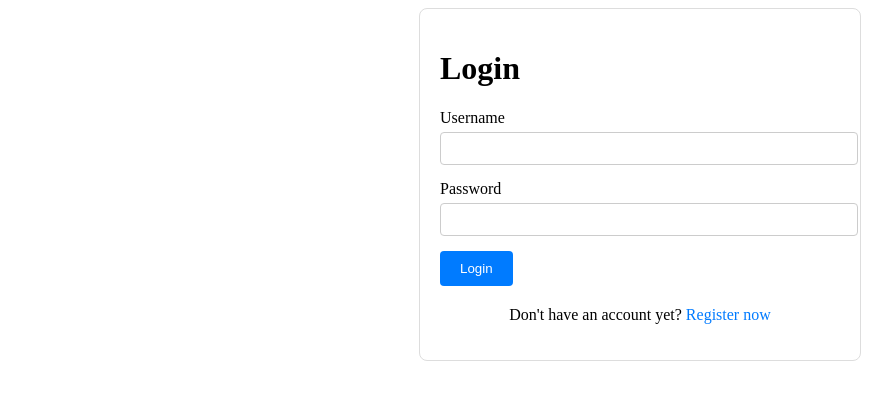
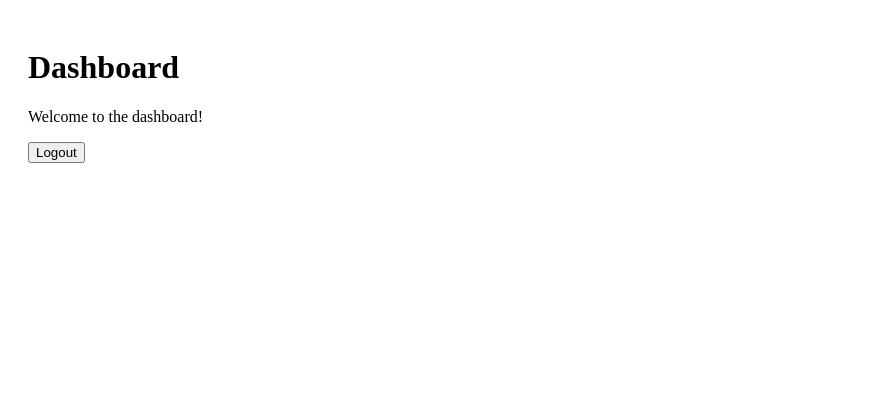
Before and after one commit to sumon-cns/project-management-system-frontend, a Vue app: page / in a window 1280 px wide. Before the commit this address led to /login. Shown: the top 400 px of the page, without its empty margins (0-896 px from the left). Built offline with nearby package versions, Linux system fonts and the light colour scheme; sample sign-in values are in the browser's storage.

Commit message:
login response updated

```diff
--- a/src/components/Dashboard.vue
+++ b/src/components/Dashboard.vue
@@ -7,12 +7,17 @@
 </template>
 
 <script setup>
+import {onMounted} from "vue";
 import {useRouter} from 'vue-router';
+
+onMounted(() => {
+  console.log(localStorage.getObject('loggedInUser').token);
+});
 
 const router = useRouter();
 
 function handleLogout() {
-  localStorage.clear('jwt');
+  localStorage.clear('loggedInUser');
   router.push('/login');
 }
 </script>
--- a/src/components/Login.vue
+++ b/src/components/Login.vue
@@ -34,7 +34,7 @@ const errorMessage = ref('');
 const router = useRouter();
 
 onMounted(() => {
-  if (localStorage.getItem('jwt')) {
+  if (localStorage.getItem('loggedInUser')) {
     router.push('/');
   }
 })
@@ -42,8 +42,8 @@ onMounted(() => {
 const handleSubmit = async () => {
   try {
     const response = await axios.post('http://localhost:8080/api/v1/login', form.value);
-    const token = response.data;
-    localStorage.setItem('jwt', token);
+    const data = response.data;
+    localStorage.setObject('loggedInUser', data);
     router.push('/');
   } catch (error) {
     if (error.response.data) {
--- a/src/router/index.js
+++ b/src/router/index.js
@@ -14,11 +14,19 @@ const router = createRouter({
 });
 
 router.beforeEach((to, from, next) => {
-    if (to.matched.some(record => record.meta.requiresAuth) && !localStorage.getItem('jwt')) {
+    if (to.matched.some(record => record.meta.requiresAuth) && !localStorage.getObject('loggedInUser')) {
         next('/login');
     } else {
         next();
     }
 });
 
+Storage.prototype.setObject = function (key, value) {
+    this.setItem(key, JSON.stringify(value));
+}
+
+Storage.prototype.getObject = function (key) {
+    return JSON.parse(this.getItem(key));
+}
+
 export default router;
```
